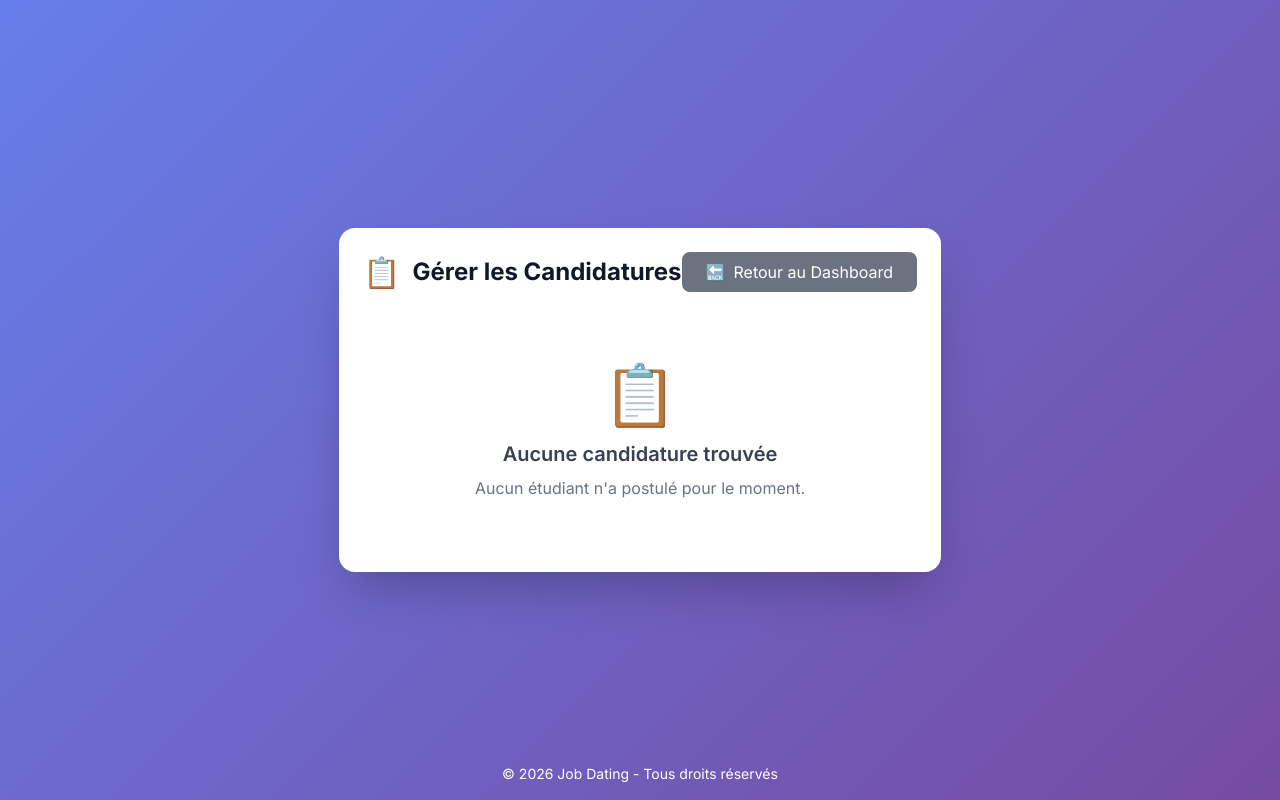
After one commit to Medbdll/jobDating_app, a PHP site: template views/back/applications/index.twig in a window 1280 px wide. The commit adds this page. Run offline with PHP 8.4, Linux system fonts and the light colour scheme; the template is opened without the code that fills it, so the values that code supplies are empty; some libraries are stand-ins or nearby versions.

Commit message:
ajout Candidatures

```diff
--- a/app/Controllers/back/DashboardController.php
+++ b/app/Controllers/back/DashboardController.php
@@ -5,6 +5,7 @@ namespace App\Controllers\back;
 use App\Models\User;
 use App\Models\Company;
 use App\Models\Announcement;
+use App\Models\Application;
 use App\Core\BaseController;
 use App\Core\Auth;
 
@@ -26,6 +27,7 @@ class DashboardController extends BaseController
         $userModel = new User();
         $companyModel = new Company();
         $announcementModel = new Announcement();
+        $applicationModel = new Application();
 
         $stats = [
             'students'      => $userModel->countStudents(),
@@ -35,10 +37,12 @@ class DashboardController extends BaseController
         ];
 
         $recentAnnouncements = $announcementModel->getRecent(3);
+        $recentApplications = $applicationModel->getRecentApplications(5);
 
         $this->render('back/dashboard/index', [
             'stats' => $stats,
-            'recentAnnouncements' => $recentAnnouncements
+            'recentAnnouncements' => $recentAnnouncements,
+            'recentApplications' => $recentApplications
         ]);
     }
 }
--- a/database.sql
+++ b/database.sql
@@ -93,7 +93,7 @@ INSERT INTO `login_attempts` (`id`, `email`, `ip_address`, `success`, `attempted
 	(7, 'hewura@mailinator.com', '::1', 1, '2026-01-22 08:05:00'),
 	(8, 'hewura@mailinator.com', '::1', 1, '2026-01-22 08:30:13');
 
--- Listage de la structure de table job_dating_youcode.applications
+--@block Listage de la structure de table job_dating_youcode.applications
 CREATE TABLE IF NOT EXISTS `applications` (
   `id` int NOT NULL AUTO_INCREMENT,
   `student_id` int NOT NULL,
--- /dev/null
+++ b/views/back/applications/index.twig
@@ -0,0 +1,97 @@
+{% extends "layout.twig" %}
+
+{% block content %}
+<div class="bg-white rounded-2xl shadow-2xl p-6">
+    <div class="flex justify-between items-center mb-6">
+        <h2 class="text-2xl font-bold text-gray-900 flex items-center gap-3">
+            <span class="text-3xl">📋</span>
+            Gérer les Candidatures
+        </h2>
+        <a href="/admin/dashboard" class="bg-gray-500 hover:bg-gray-600 text-white px-6 py-2 rounded-lg flex items-center gap-2 transition-all duration-300 hover:shadow-lg">
+            <span>🔙</span>
+            Retour au Dashboard
+        </a>
+    </div>
+
+    {% if applications is empty %}
+        <div class="text-center py-12">
+            <div class="text-6xl mb-4">📋</div>
+            <h3 class="text-xl font-semibold text-gray-700 mb-2">Aucune candidature trouvée</h3>
+            <p class="text-gray-500">Aucun étudiant n'a postulé pour le moment.</p>
+        </div>
+    {% else %}
+        <div class="overflow-x-auto">
+            <table class="w-full">
+                <thead>
+                    <tr class="border-b border-gray-200">
+                        <th class="text-left py-3 px-4 font-semibold text-gray-700">Étudiant</th>
+                        <th class="text-left py-3 px-4 font-semibold text-gray-700">Annonce</th>
+                        <th class="text-left py-3 px-4 font-semibold text-gray-700">Entreprise</th>
+                        <th class="text-left py-3 px-4 font-semibold text-gray-700">Localisation</th>
+                        <th class="text-left py-3 px-4 font-semibold text-gray-700">Date de candidature</th>
+                        <th class="text-left py-3 px-4 font-semibold text-gray-700">Statut</th>
+                        <th class="text-center py-3 px-4 font-semibold text-gray-700">Actions</th>
+                    </tr>
+                </thead>
+                <tbody>
+                    {% for application in applications %}
+                        <tr class="border-b border-gray-100 hover:bg-gray-50 transition-colors">
+                            <td class="py-3 px-4">
+                                <div class="font-medium text-gray-900">{{ application.student_name }}</div>
+                                <div class="text-sm text-gray-500">{{ application.student_email }}</div>
+                                <div class="text-xs text-gray-400">{{ application.promotion }} - {{ application.specialisation }}</div>
+                            </td>
+                            <td class="py-3 px-4">
+                                <div class="font-medium text-gray-900">{{ application.announcement_title }}</div>
+                            </td>
+                            <td class="py-3 px-4">
+                                <div class="text-gray-600">{{ application.company_name }}</div>
+                            </td>
+                            <td class="py-3 px-4 text-gray-600">{{ application.announcement_location }}</td>
+                            <td class="py-3 px-4 text-gray-600">
+                                {{ application.applied_at ? application.applied_at|date('d/m/Y H:i') : 'N/A' }}
+                            </td>
+                            <td class="py-3 px-4">
+                                {% if application.status == 'pending' %}
+                                    <span class="px-3 py-1 bg-yellow-100 text-yellow-800 rounded-full text-sm font-medium">
+                                        ⏳ En attente
+                                    </span>
+                                {% elseif application.status == 'accepted' %}
+                                    <span class="px-3 py-1 bg-green-100 text-green-800 rounded-full text-sm font-medium">
+                                        ✅ Acceptée
+                                    </span>
+                                {% elseif application.status == 'rejected' %}
+                                    <span class="px-3 py-1 bg-red-100 text-red-800 rounded-full text-sm font-medium">
+                                        ❌ Rejetée
+                                    </span>
+                                {% endif %}
+                            </td>
+                            <td class="py-3 px-4">
+                                <div class="flex justify-center gap-2">
+                                    <form action="/applications/accept/{{ application.id }}" method="POST" style="display: inline;">
+                                        <button type="submit" class="bg-green-500 hover:bg-green-600 text-white px-3 py-1 rounded text-sm transition-colors" title="Accepter">
+                                            ✅
+                                        </button>
+                                    </form>
+                                    <form action="/applications/reject/{{ application.id }}" method="POST" style="display: inline;">
+                                        <button type="submit" class="bg-red-500 hover:bg-red-600 text-white px-3 py-1 rounded text-sm transition-colors" title="Rejeter">
+                                            ❌
+                                        </button>
+                                    </form>
+                                    {% if application.status != 'pending' %}
+                                        <form action="/applications/pending/{{ application.id }}" method="POST" style="display: inline;">
+                                            <button type="submit" class="bg-yellow-500 hover:bg-yellow-600 text-white px-3 py-1 rounded text-sm transition-colors" title="Mettre en attente">
+                                                ⏳
+                                            </button>
+                                        </form>
+                                    {% endif %}
+                                </div>
+                            </td>
+                        </tr>
+                    {% endfor %}
+                </tbody>
+            </table>
+        </div>
+    {% endif %}
+</div>
+{% endblock %}
```
Also changed, not shown: app/Controllers/back/ApplicationController.php (added, +59 -0 lines), app/Models/Application.php (+41 -0 lines), public/index.php (+7 -0 lines), views/back/dashboard/index.twig (+58 -4 lines).
